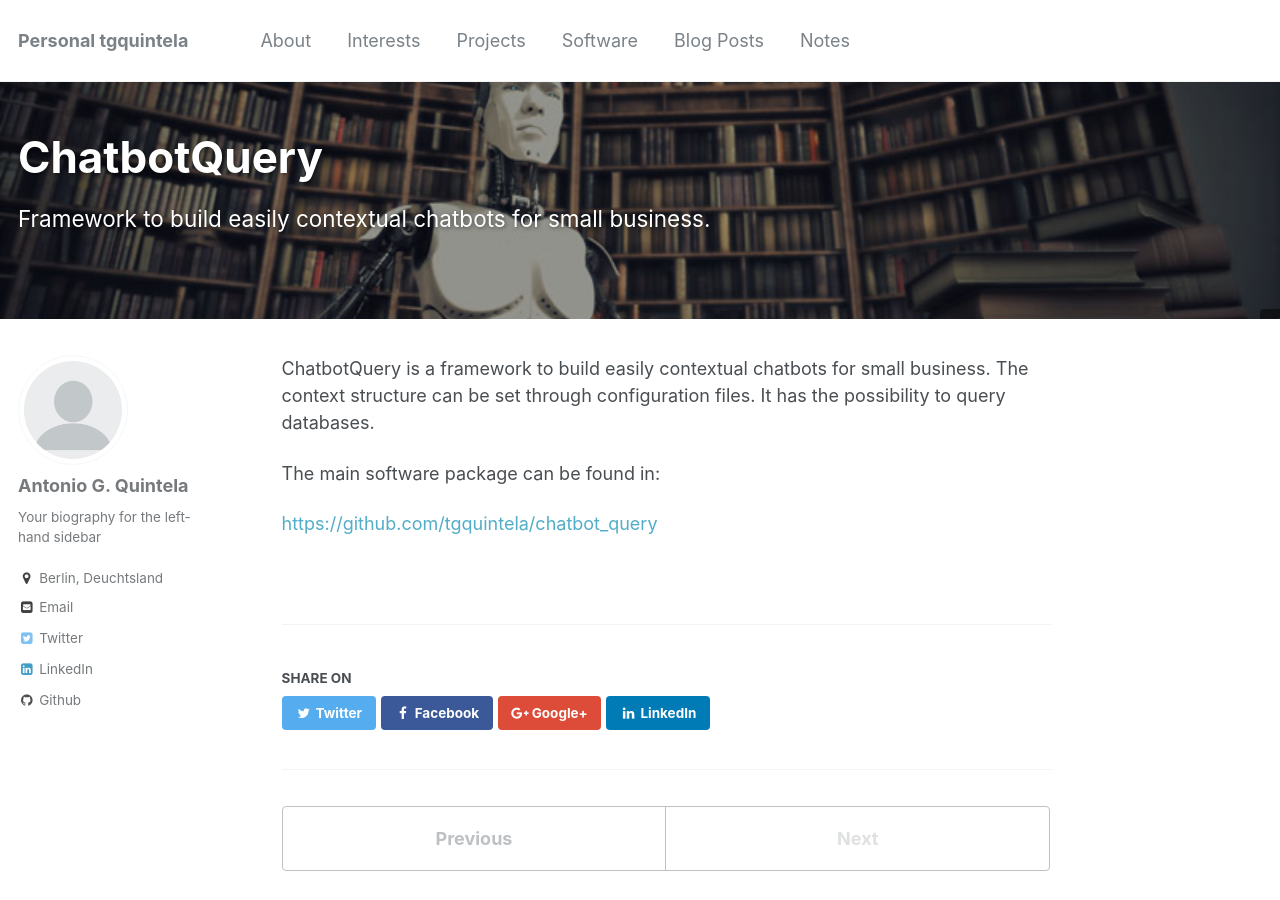
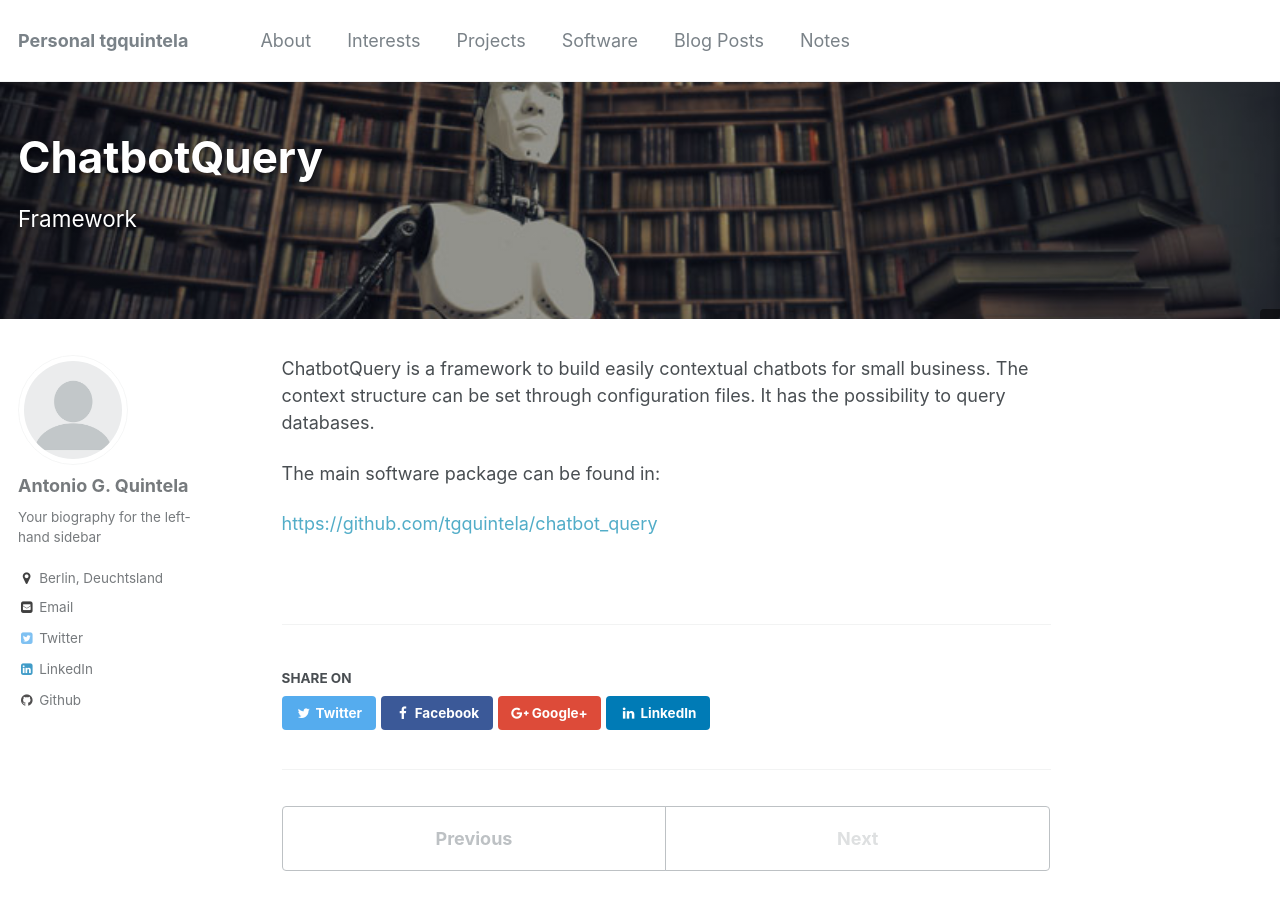
Before and after one commit to tgquintela/tgquintela.github.io, a Jekyll site: the page built from _projects/chatbotQuery.md, in a window 1280 px wide and 900 px high. Built offline with Jekyll 4.4.1, drawn with Linux system fonts in a browser that asks for light colours.

Commit message:
Examples.

```diff
--- a/_projects/chatbotQuery.md
+++ b/_projects/chatbotQuery.md
@@ -1,6 +1,6 @@
 ---
 title: "ChatbotQuery"
-excerpt: "Framework to build easily contextual chatbots for small business."
+excerpt: "Framework"
 collection: projects
 type: "Software package"
 date: 2017-10-01
```
